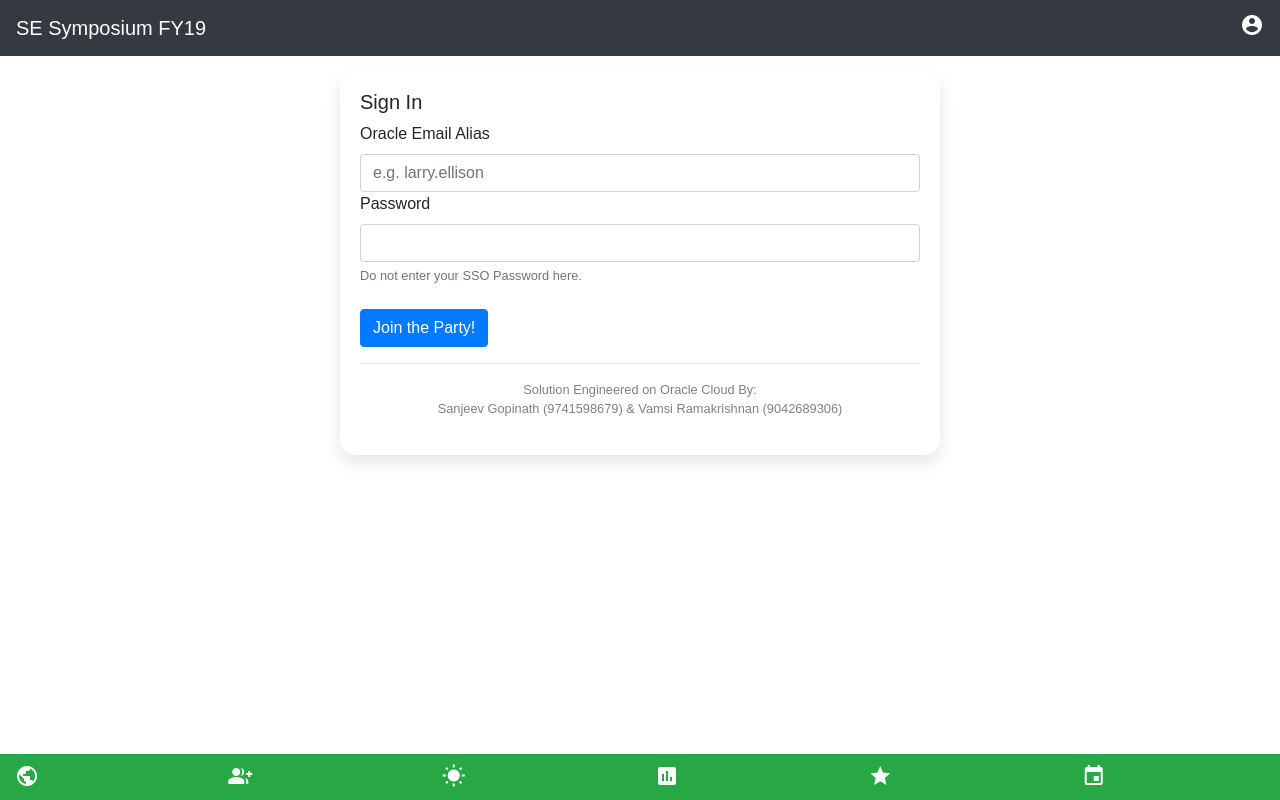
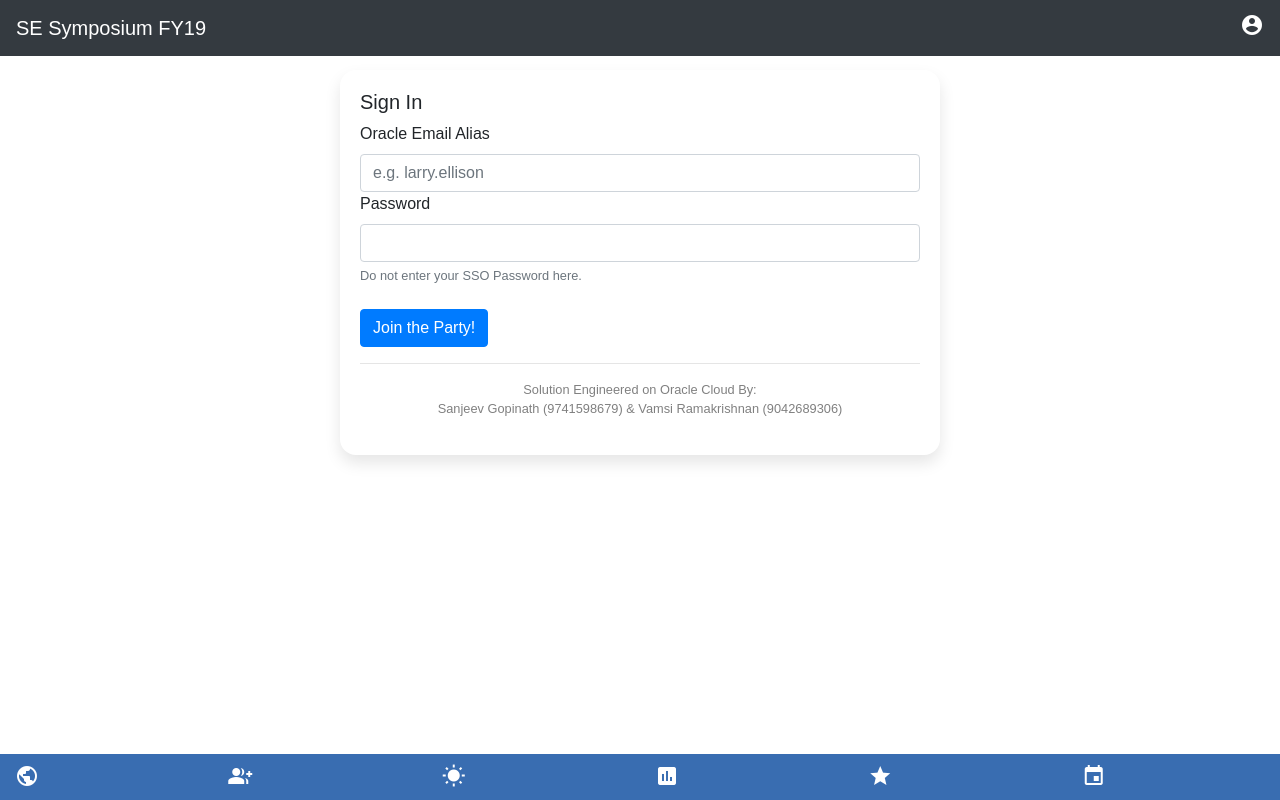
Before and after one commit to sanjeevgopinath/social_experience, a React (Create React App) app: page /Login in a window 1280 px wide. Built offline with nearby package versions, Linux system fonts and the light colour scheme; a web font is replaced by a local one.

Commit message:
Change Footer Colors

```diff
--- a/src/Footer.js
+++ b/src/Footer.js
@@ -5,7 +5,7 @@
     render() {
         return(
             <div class="Footer">
-                <div class = "bottom-bar container-fluid fixed-bottom bg-success">
+                <div class = "bottom-bar container-fluid fixed-bottom">
                     <div class="row align-items-center">
                         <div class="col-2">
                             <Link to={`/newsfeed`}><span class="material-icons bottom-bar-icon">public</span></Link>
```
